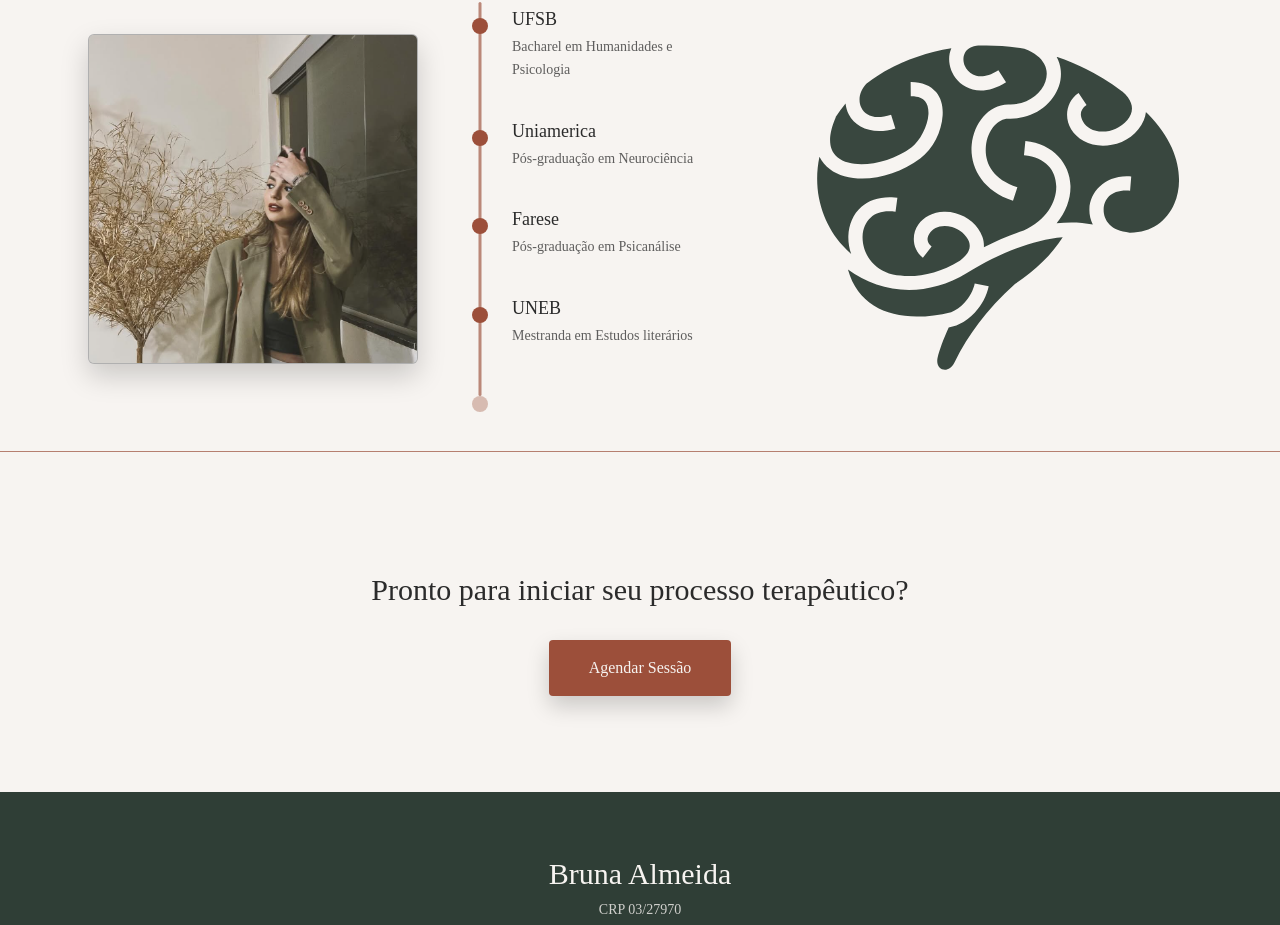
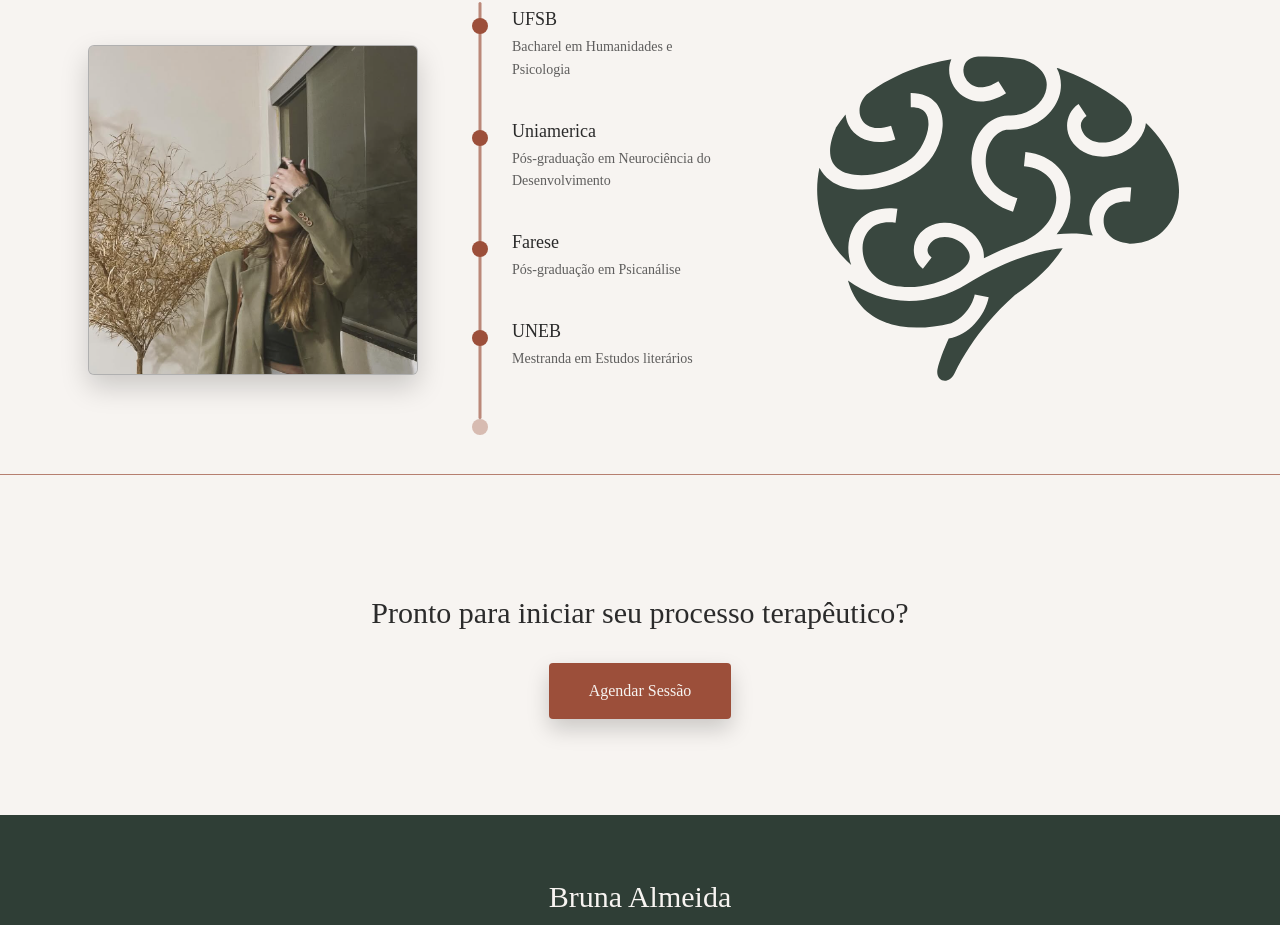
Before and after one commit to jheype/bruna-almeida, a Next.js app: page / in a window 1280 px wide. Shown: the part 1964-2889 px from the top of the page. Built offline with nearby package versions, Linux system fonts and the light colour scheme; a web font is replaced by a local one.

Commit message:
text-update

```diff
--- a/app/page.tsx
+++ b/app/page.tsx
@@ -72,7 +72,7 @@ export default function Home() {
           },
           {
             institution: "Uniamerica",
-            description: "Pós-graduação em Neurociência",
+            description: "Pós-graduação em Neurociência do Desenvolvimento",
             active: true,
           },
           {
```
